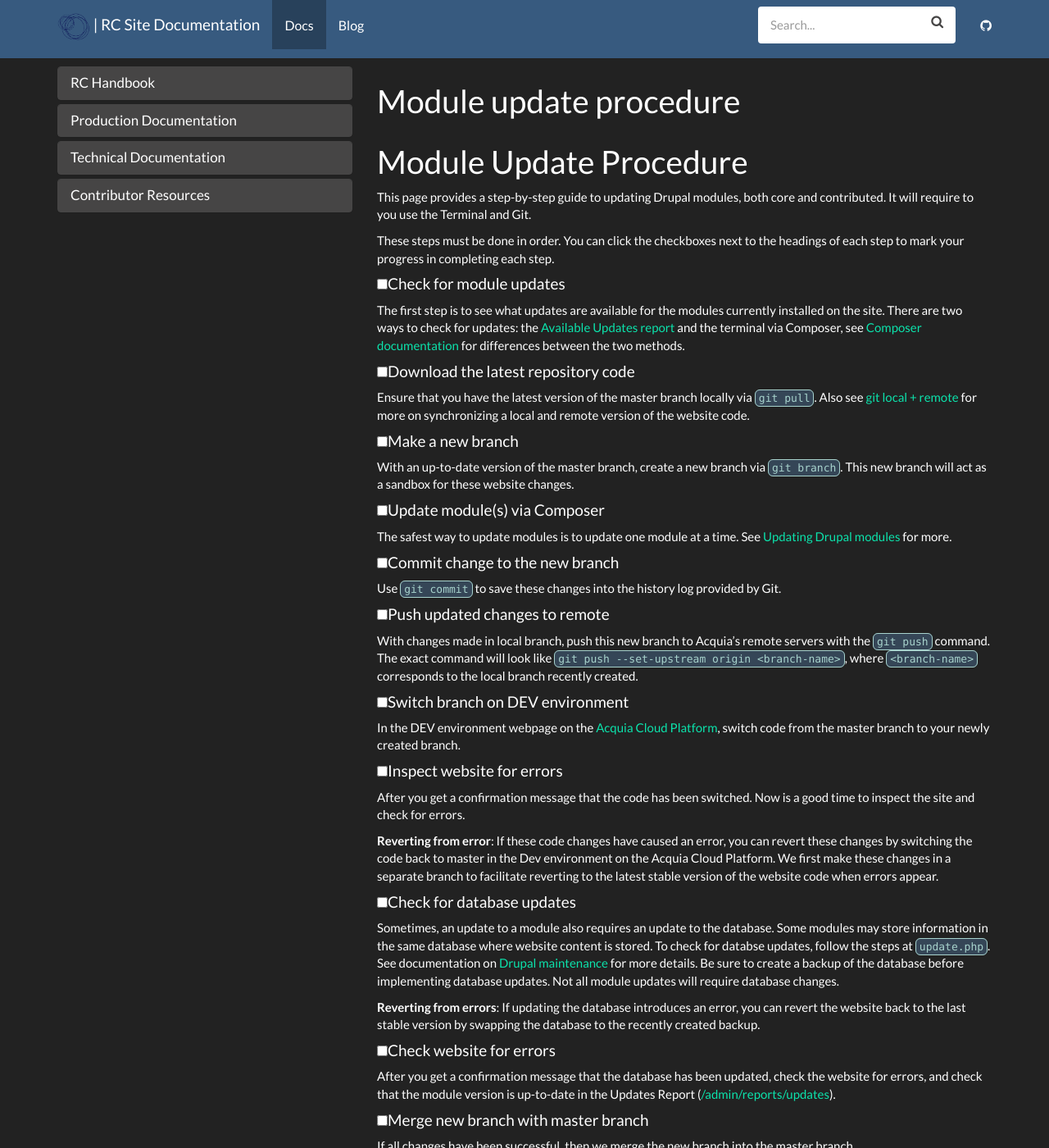
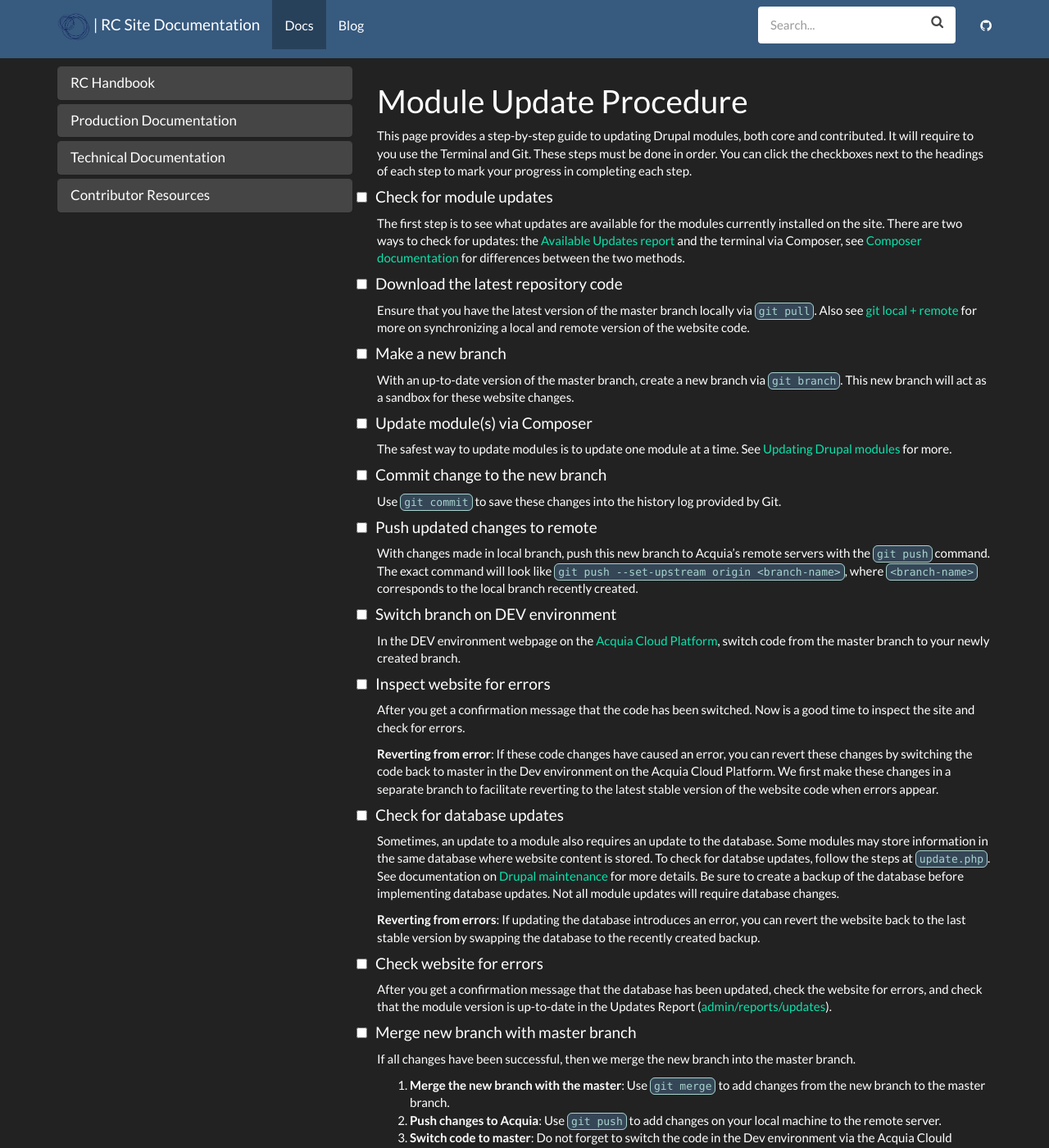
Before and after one commit to steve-kasica/romanticcircles.github.io, a Jekyll site: the page built from _docs/technical-documentation/procedures/module-updates.md, in a window 1280 px wide and 1400 px high. Shown: the whole window at 82% size. Built offline with Jekyll 4.4.1, drawn with Linux system fonts in a browser that asks for light colours; our own code applies the rules of GitHub Pages for plain Markdown files.

Commit message:
Fix bugs
Fixes bugs found on GitHub pages.

```diff
--- a/_docs/technical-documentation/procedures/module-updates.md
+++ b/_docs/technical-documentation/procedures/module-updates.md
@@ -1,24 +1,20 @@
 ---
-title: Module update procedure
+title: Module Update Procedure
 permalink: /docs/module-update-procedure/
 ---
 
 <style>
    h4 > input {
-      margin-left: -25px;
-      margin-right: 10px;
+      margin-left: -25px !important;
+      margin-right: 10px !important;
    }
 </style>
 
-# Module Update Procedure
-
-This page provides a step-by-step guide to updating Drupal modules, both core and contributed. It will require to you use the Terminal and Git.
-
-These steps must be done in order. You can click the checkboxes next to the headings of each step to mark your progress in completing each step.
+This page provides a step-by-step guide to updating Drupal modules, both core and contributed. It will require to you use the Terminal and Git. These steps must be done in order. You can click the checkboxes next to the headings of each step to mark your progress in completing each step.
 
 <h4><input type="checkbox">Check for module updates</h4>
 
-The first step is to see what updates are available for the modules currently installed on the site. There are two ways to check for updates: the [Available Updates report](http://romanticcircleswacbczpuai.devcloud.acquia-sites.com/admin/reports/updates) and the terminal via Composer, see [Composer documentation](../composer.md#checking-module-versions) for differences between the two methods.
+The first step is to see what updates are available for the modules currently installed on the site. There are two ways to check for updates: the [Available Updates report](http://romanticcircleswacbczpuai.devcloud.acquia-sites.com/admin/reports/updates) and the terminal via Composer, see [Composer documentation](../composer#checking-module-versions) for differences between the two methods.
 
 <h4><input type="checkbox">Download the latest repository code</h4>
 
@@ -51,13 +47,13 @@ After you get a confirmation message that the code has been switched. Now is a g
 
 <h4><input type="checkbox">Check for database updates</h4>
 
-Sometimes, an update to a module also requires an update to the database. Some modules may store information in the same database where website content is stored. To check for databse updates, follow the steps at [`update.php`](http://romanticcircleswacbczpuai.devcloud.acquia-sites.com/update.php). See documentation on [Drupal maintenance](../docs/drupal-maintenance#updatephp) for more details. Be sure to create a backup of the database before implementing database updates. Not all module updates will require database changes.
+Sometimes, an update to a module also requires an update to the database. Some modules may store information in the same database where website content is stored. To check for databse updates, follow the steps at [`update.php`](http://romanticcircleswacbczpuai.devcloud.acquia-sites.com/update.php). See documentation on [Drupal maintenance](../drupal-maintenance#updatephp) for more details. Be sure to create a backup of the database before implementing database updates. Not all module updates will require database changes.
 
 **Reverting from errors**: If updating the database introduces an error, you can revert the website back to the last stable version by swapping the database to the recently created backup.
 
 <h4><input type="checkbox">Check website for errors</h4>
 
-After you get a confirmation message that the database has been updated, check the website for errors, and check that the module version is up-to-date in the Updates Report ([/admin/reports/updates](http://romanticcircleswacbczpuai.devcloud.acquia-sites.com/admin/reports/updates)).
+After you get a confirmation message that the database has been updated, check the website for errors, and check that the module version is up-to-date in the Updates Report ([admin/reports/updates](http://romanticcircleswacbczpuai.devcloud.acquia-sites.com/admin/reports/updates)).
 
 <h4><input type="checkbox">Merge new branch with master branch</h4>
 
```
Also changed, not shown: _docs/technical-documentation/acquia-guide/composer.md (+2 -4 lines).
